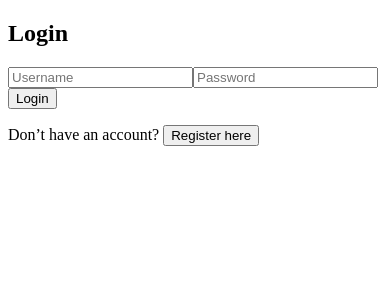
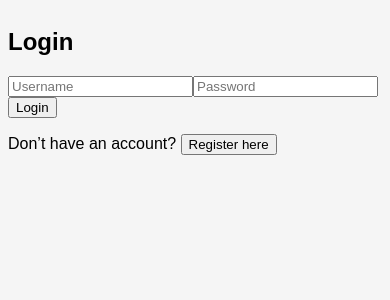
Before and after one commit to ozgur-coban/DtCloud-news-feed-app, a React (Create React App) app in the folder frontend/: page / in a window 390 px wide. Shown: the top 300 px of the page. Built offline with nearby package versions, Linux system fonts and the light colour scheme.

Commit message:
feat: Add mobile responsive design

```diff
--- /dev/null
+++ b/frontend/src/App.css
@@ -0,0 +1,31 @@
+/* App.css */
+body {
+  margin: 0;
+  font-family: Arial, sans-serif;
+  background-color: #f5f5f5;
+}
+
+.app-wrapper {
+  max-width: 900px;
+  margin: 0 auto;
+  padding: 1rem;
+}
+
+@media (max-width: 600px) {
+  .app-wrapper {
+    padding: 0.5rem;
+  }
+
+  .article h2 {
+    font-size: 1.1rem;
+  }
+
+  .article p {
+    font-size: 0.95rem;
+  }
+
+  .article a {
+    display: block;
+    margin-top: 0.5rem;
+  }
+}
--- a/frontend/src/App.js
+++ b/frontend/src/App.js
@@ -1,5 +1,6 @@
 // src/App.js
 import React, { useState, useEffect } from "react";
+import "./App.css";
 import AuthPage from "./components/AuthPage";
 import NewsFeed from "./components/NewsFeed";
 
@@ -22,7 +23,7 @@ const App = () => {
   };
 
   return (
-    <div>
+    <div className="app-wrapper">
       {isLoggedIn ? (
         <>
           <button onClick={handleLogout}>Logout</button>
```
